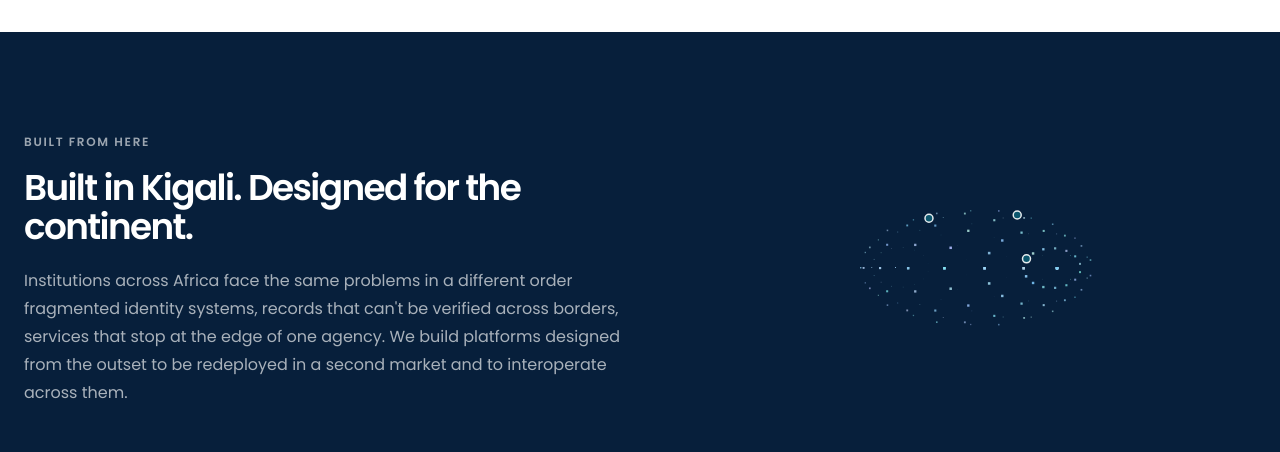
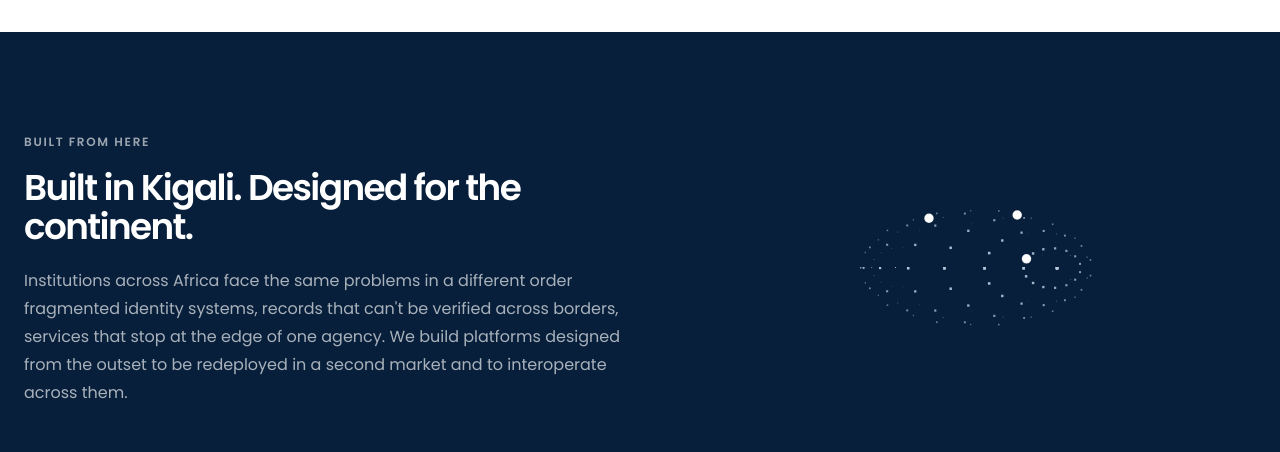
Before and after one commit to rutaganda56/plg-solutions, a Next.js app in the folder apps/client/: page /capabilities in a window 1280 px wide. Shown: the part 3020-3472 px from the top of the page. Built offline with nearby package versions, Linux system fonts and the light colour scheme.

Commit message:
fix(globe): improve rotating dots contrast on dark backgrounds
Co-authored-by: Copilot <223556219+Copilot@users.noreply.github.com>

```diff
--- a/apps/client/app/components/GlobeCanvas.tsx
+++ b/apps/client/app/components/GlobeCanvas.tsx
@@ -45,9 +45,9 @@ export default function GlobeCanvas({ cx = 0.5, cy = 0.5, scale = 0.44, offices
             x: Math.sin(v) * Math.cos(u),
             y: Math.sin(v) * Math.sin(u),
             z: Math.cos(v),
-            r: 120 + Math.random() * 60,
-            g: 180 + Math.random() * 60,
-            b: 220 + Math.random() * 35,
+            r: 183,
+            g: 201,
+            b: 220,
           });
         }
       }
@@ -86,7 +86,7 @@ export default function GlobeCanvas({ cx = 0.5, cy = 0.5, scale = 0.44, offices
         for (const o of officePositions) {
           const px = cxp + (o.x - 0.5) * radius * 2;
           const py = cyp + (o.y - 0.5) * radius * 1.4;
-          ctx.fillStyle = "#0c566d";
+          ctx.fillStyle = "#ffffff";
           ctx.beginPath();
           ctx.arc(px, py, 4, 0, Math.PI * 2);
           ctx.fill();
```
